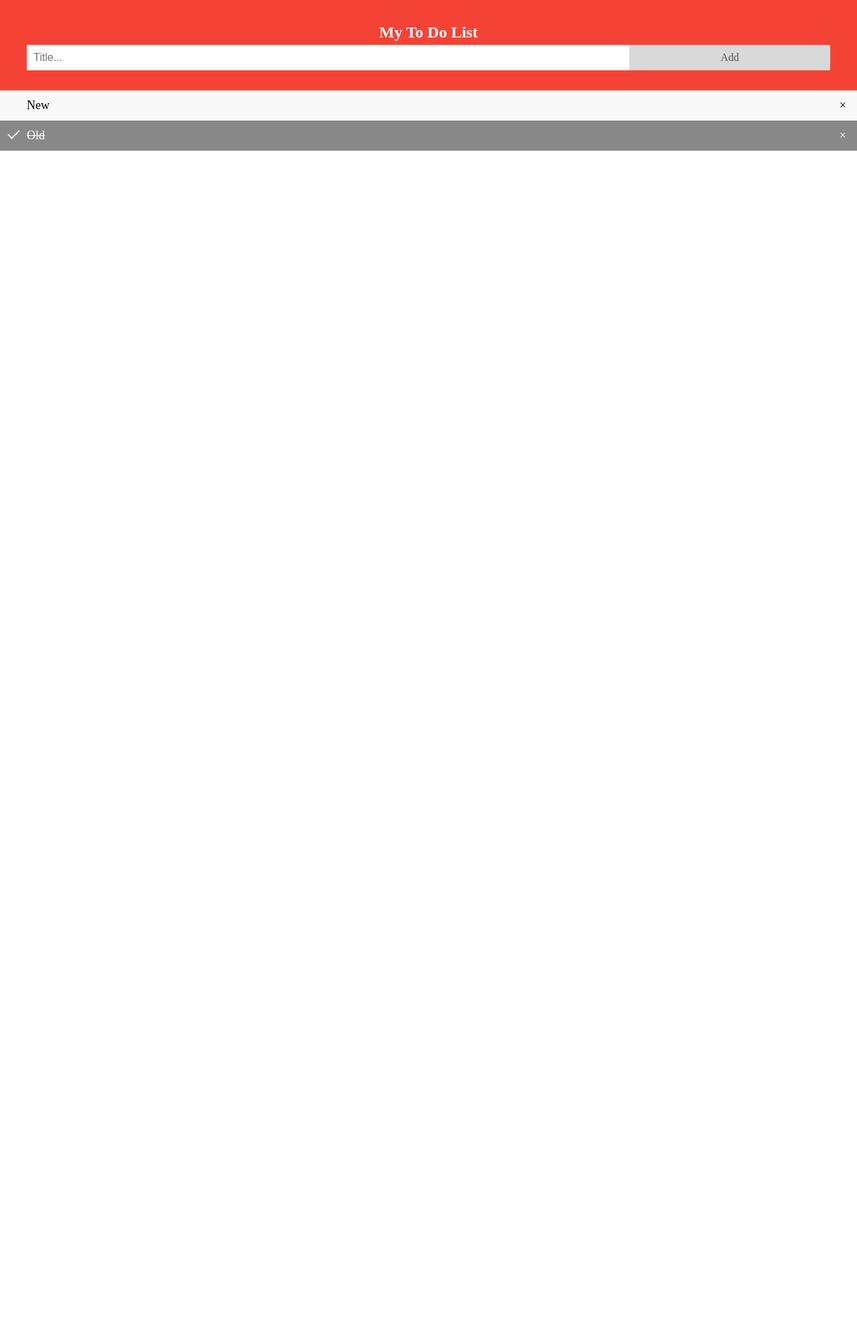
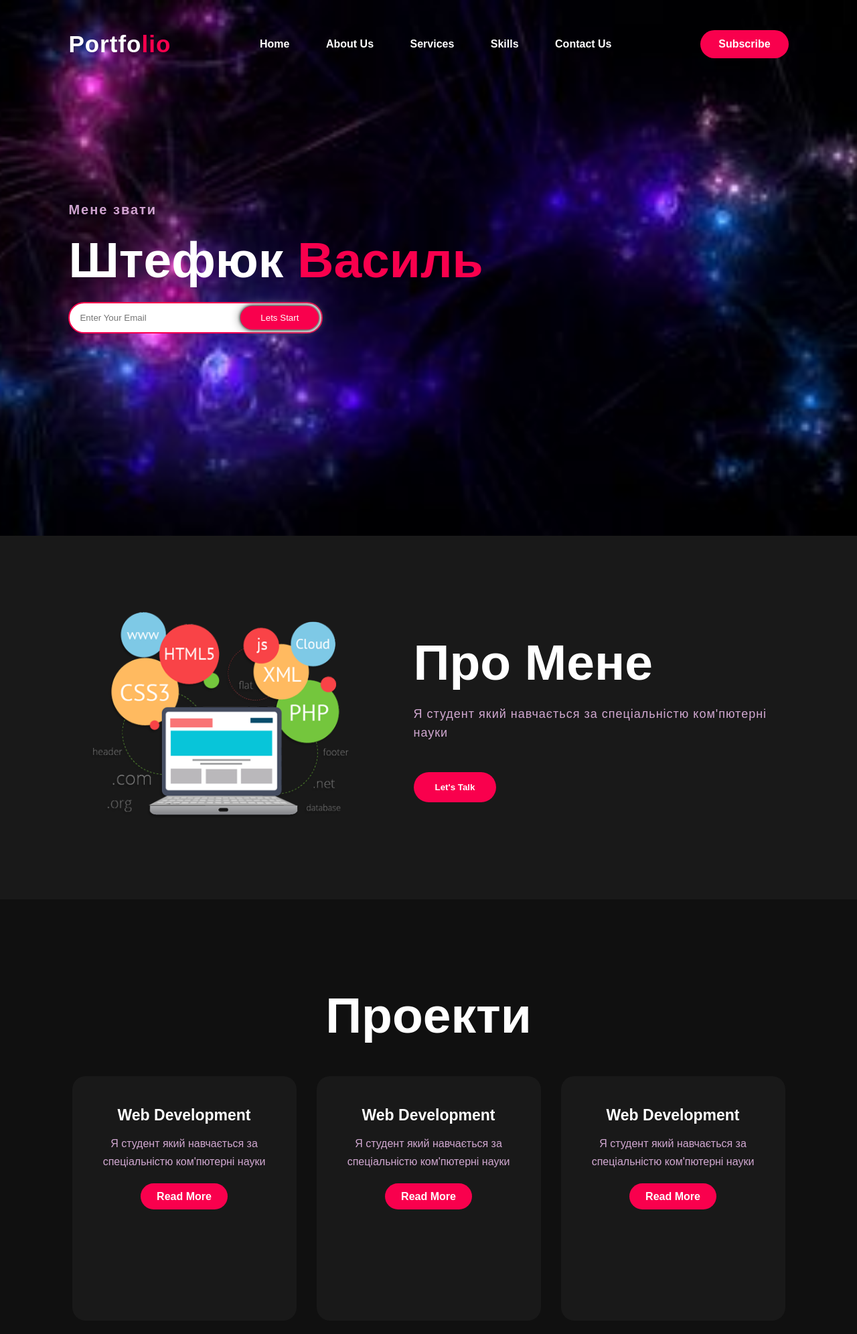
Before and after one commit to aqerw/l0, a plain HTML site: page index.html in a window 1280 px wide. Shown: the top 1992 px of the page at 67% size. Before the commit the page ends 800 px from the top, so only its background shows below. Drawn offline with Linux system fonts and the light colour scheme.

Commit message:
Add files via upload

```diff
--- /dev/null
+++ b/css/style.css
@@ -0,0 +1,304 @@
+*{
+	padding: 0;
+	margin: 0;
+	font-family: 'Josefin Sans', sans-serif;
+	box-sizing: border-box;
+}
+.hero{
+	height: 100vh;
+	width: 100%;
+	background-image: url(../img/background.jpg);
+	background-size: cover;
+	background-position: center;
+}
+nav{
+	display: flex;
+	align-items: center;
+	justify-content: space-between;
+	padding-top: 45px;
+	padding-left: 8%;
+	padding-right: 8%;
+}
+.logo{
+	color: white;
+	font-size: 35px;
+	letter-spacing: 1px;
+	cursor: pointer;
+}
+span{
+	color: #f9004d;
+}
+nav ul li{
+	list-style-type: none;
+	display: inline-block;
+	padding: 10px  25px;
+}
+nav ul li a{
+	color: white;
+	text-decoration: none;
+	font-weight: bold;
+	text-transform: capitalize;
+}
+nav ul li a:hover{
+	color: #f9004d;
+	transition: .4s;
+}
+.btn{
+	background-color:#f9004d;
+	color: white;
+	text-decoration: none;
+	border: 2px solid transparent;
+	font-weight: bold;
+	padding: 10px 25px;
+	border-radius: 30px;
+	transition: transform .4s;
+}
+.btn:hover{
+	transform: scale(1.2);
+}
+.content{
+	position: absolute;
+	top: 50%;
+	left:8%;
+	transform: translateY(-50%);
+}
+h1{
+	color: white;
+	margin: 20px 0px 20px;
+	font-size: 75px;
+}
+h3{
+	color: white;
+	font-size: 25px;
+	margin-bottom: 50px;
+}
+h4{
+	color: #fcfc;
+	letter-spacing: 2px;
+	font-size: 20px;
+}
+.newslatter form{
+	width: 380px;
+	max-width: 100%;
+	position: relative;
+}
+.newslatter form input:first-child{
+	display: inline-block;
+	width: 100%;
+	padding: 14px 130px 14px 15px;
+	border: 2px solid #f9004d;
+	outline: none;
+	border-radius: 30px;
+}
+.newslatter form input:last-child{
+	position: absolute;
+	display: inline-block;
+	outline: none;
+	border: none;
+	padding: 10px 30px;
+	border-radius: 30px;
+	background-color:#f9004d;
+	color: white;
+	box-shadow: 0px 0px 5px #000, 0px 0px 15px #858585;
+	top: 6px;
+	right: 6px;
+}
+
+.about{
+	width: 100%;
+	padding: 100px 0px;
+	background-color: #191919;
+}
+.about img{
+	height: auto;
+	width: 430px;
+}
+.about-text{
+	width: 550px;
+}
+.main{
+	width: 1130px;
+	max-width: 95%;
+	margin: 0 auto;
+	display: flex;
+	align-items: center;
+	justify-content: space-around;
+}
+.about-text h2{
+	color: white;
+	font-size: 75px;
+	text-transform: capitalize;
+	margin-bottom: 20px;
+}
+.about-text h5{
+	color: white;
+	letter-spacing: 2px;
+	font-size: 22px;
+	margin-bottom: 25px;
+	text-transform: capitalize;
+}
+.about-text p{
+	color: #fcfc;
+	letter-spacing: 1px;
+	line-height: 28px;
+	font-size: 18px;
+	margin-bottom: 45px;
+}
+button{
+	background-color:#f9004d;
+	color: white;
+	text-decoration: none;
+	border: 2px solid transparent;
+	font-weight: bold;
+	padding: 13px 30px;
+	border-radius: 30px;
+	transition: .4s;
+}
+button:hover{
+	background-color: transparent;
+	border: 2px solid #f9004d;
+	cursor: pointer;
+}
+
+.service{
+	background: #101010;
+	width: 100%;
+	padding: 100px 0px;
+}
+.title h2{
+	color: white;
+	font-size: 75px;
+	width: 1130px;
+	margin: 30px auto;
+	text-align: center;
+}
+.box{
+	display: flex;
+	justify-content: center;
+	align-items: center;
+	min-height: 400px;
+}
+.card{
+	height: 365px;
+	width: 335px;
+	padding: 20px 35px;
+	background: #191919;
+	border-radius: 20px;
+	margin: 15px;
+	position: relative;
+	overflow: hidden;
+	text-align: center;
+}
+.card i{
+	font-size: 50px;
+	display: block;
+	text-align: center;
+	margin: 25px 0px;
+	color: #f9004d;
+
+}
+h5{
+	color: white;
+	font-size: 23px;
+	margin-bottom: 15px;
+}
+.pra p{
+	color: #fcfc;
+	font-size: 16px;
+	line-height: 27px;
+	margin-bottom: 25px;
+}
+.card .button{
+	background-color:#f9004d;
+	color: white;
+	text-decoration: none;
+	border: 2px solid transparent;
+	font-weight: bold;
+	padding: 9px 22px;
+	border-radius: 30px;
+	transition: .4s;
+}
+.card .button:hover{
+	background-color: transparent;
+	border: 2px solid #f9004d;
+	cursor: pointer;
+}
+.contact-me{
+	width: 100%;
+	height: 290px;
+	background: #191919;
+	display: flex;
+	align-items: center;
+	flex-direction: column;
+	justify-content: center;
+}
+.contact-me p{
+	color: white;
+	font-size: 30px;
+	font-weight: bold;
+	margin-bottom: 25px;
+}
+.contact-me .button-two{
+	background-color:#f9004d;
+	color: white;
+	text-decoration: none;
+	border: 2px solid transparent;
+	font-weight: bold;
+	padding: 13px 30px;
+	border-radius: 30px;
+	transition: .4s;
+}
+.contact-me .button-two:hover{
+	background-color: transparent;
+	border: 2px solid #f9004d;
+	cursor: pointer;
+}
+footer{
+	position: relative;
+	width: 100%;
+	height: 400px;
+	background: #101010;
+	display: flex;
+	flex-direction: column;
+	align-items: center;
+	justify-content: center;
+}
+footer p:nth-child(1){
+	font-size: 30px;
+	color: white;
+	margin-bottom: 20px;
+	font-weight: bold;
+}
+footer p:nth-child(2){
+	color: white;
+	font-size: 17px;
+	width: 500px;
+	text-align: center;
+	line-height: 26px;
+}
+.social{
+	display: flex;
+}
+.social a{
+	width: 45px;
+	height: 45px;
+	display: flex;
+	align-items: center;
+	justify-content: center;
+	background:  #f9004d;
+	border-radius: 50%;
+	margin: 22px 10px;
+	color: white;
+	text-decoration: none;
+	font-size: 20px;
+}
+.social a:hover{
+	transform: scale(1.3);
+	transition: .3s;
+}
+.end{
+	position: absolute;
+	color:#f9004d;
+	bottom: 35px;
+	font-size: 14px;
+}
--- a/index.html
+++ b/index.html
@@ -1,200 +1,112 @@
 <!DOCTYPE html>
 <html>
 <head>
-<meta name="viewport" content="width=device-width, initial-scale=1">
-<style>
-body {
-  margin: 0;
-  min-width: 250px;
-}
+	<title>Portfolio website</title>
+	<link rel="stylesheet" type="text/css" href="css/style.css">
 
-/* Include the padding and border in an element's total width and height */
-* {
-  box-sizing: border-box;
-}
+	<link rel="preconnect" href="">
+  <link href="" rel="stylesheet">
 
-/* Remove margins and padding from the list */
-ul {
-  margin: 0;
-  padding: 0;
-}
 
-/* Style the list items */
-ul li {
-  cursor: pointer;
-  position: relative;
-  padding: 12px 8px 12px 40px;
-  list-style-type: none;
-  background: #eee;
-  font-size: 18px;
-  transition: 0.2s;
-
-  /* make the list items unselectable */
-  -webkit-user-select: none;
-  -moz-user-select: none;
-  -ms-user-select: none;
-  user-select: none;
-}
-
-/* Set all odd list items to a different color (zebra-stripes) */
-ul li:nth-child(odd) {
-  background: #f9f9f9;
-}
-
-/* Darker background-color on hover */
-ul li:hover {
-  background: #ddd;
-}
-
-/* When clicked on, add a background color and strike out text */
-ul li.checked {
-  background: #888;
-  color: #fff;
-  text-decoration: line-through;
-}
-
-/* Add a "checked" mark when clicked on */
-ul li.checked::before {
-  content: '';
-  position: absolute;
-  border-color: #fff;
-  border-style: solid;
-  border-width: 0 2px 2px 0;
-  top: 10px;
-  left: 16px;
-  transform: rotate(45deg);
-  height: 15px;
-  width: 7px;
-}
-
-/* Style the close button */
-.close {
-  position: absolute;
-  right: 0;
-  top: 0;
-  padding: 12px 16px 12px 16px;
-}
-
-.close:hover {
-  background-color: #f44336;
-  color: white;
-}
-
-/* Style the header */
-.header {
-  background-color: #f44336;
-  padding: 30px 40px;
-  color: white;
-  text-align: center;
-}
-
-/* Clear floats after the header */
-.header:after {
-  content: "";
-  display: table;
-  clear: both;
-}
-
-/* Style the input */
-input {
-  margin: 0;
-  border: none;
-  border-radius: 0;
-  width: 75%;
-  padding: 10px;
-  float: left;
-  font-size: 16px;
-}
-
-/* Style the "Add" button */
-.addBtn {
-  padding: 10px;
-  width: 25%;
-  background: #d9d9d9;
-  color: #555;
-  float: left;
-  text-align: center;
-  font-size: 16px;
-  cursor: pointer;
-  transition: 0.3s;
-  border-radius: 0;
-}
-
-.addBtn:hover {
-  background-color: #bbb;
-}
-</style>
 </head>
 <body>
 
-<div id="myDIV" class="header">
-  <h2 style="margin:5px">My To Do List</h2>
-  <input type="text" id="myInput" placeholder="Title...">
-  <span onclick="newElement()" class="addBtn">Add</span>
-</div>
 
-<ul id="myUL">
-  <li>New</li>
-  <li class="checked">Old</li>
-</ul>
+	<div class="hero">
+		<nav>
+			<h2 class="logo">Portfo<span>lio</span></h2>
+			<ul>
+				<li><a href="#">Home</a></li>
+				<li><a href="#">About Us</a></li>
+				<li><a href="#">Services</a></li>
+				<li><a href="#">Skills</a></li>
+				<li><a href="#">Contact Us</a></li>
+			</ul>
+			<a href="#" class="btn">Subscribe</a>
+		</nav>
 
-<script>
-// створення нопки закрити
-var myNodelist = document.getElementsByTagName("LI");
-var i;
-for (i = 0; i < myNodelist.length; i++) {
-  var span = document.createElement("SPAN");
-  var txt = document.createTextNode("\u00D7");
-  span.className = "close";
-  span.appendChild(txt);
-  myNodelist[i].appendChild(span);
-}
-
-// закрити лист
-var close = document.getElementsByClassName("close");
-var i;
-for (i = 0; i < close.length; i++) {
-  close[i].onclick = function() {
-    var div = this.parentElement;
-    div.style.display = "none";
-  }
-}
+		<div class="content">
+			<h4>Мене звати</h4>
+			<h1>Штефюк <span>Василь</span></h1>
+			<div class="newslatter">
+				<form>
+					<input type="email" name="email" id="mail" placeholder="Enter Your Email">
+					<input type="submit" name="submit" value="Lets Start">
+				</form>
+			</div>
+		</div>
+	</div>
 
 
-var list = document.querySelector('ul');
-list.addEventListener('click', function(ev) {
-  if (ev.target.tagName === 'LI') {
-    ev.target.classList.toggle('checked');
-  }
-}, false);
+	<section class="about">
+		<div class="main">
+			<img src="img/main-img.png">
+			<div class="about-text">
+				<h2>Про мене</h2>
+
+				<p>Я студент який навчається за спеціальністю ком'пютерні науки </p>
+				<button type="button">Let's Talk</button>
+			</div>
+		</div>
+	</section>
 
 
-function newElement() {
-  var li = document.createElement("li");
-  var inputValue = document.getElementById("myInput").value;
-  var t = document.createTextNode(inputValue);
-  li.appendChild(t);
-  if (inputValue === '') {
-    alert("You must write something!");
-  } else {
-    document.getElementById("myUL").appendChild(li);
-  }
-  document.getElementById("myInput").value = "";
+	<div class="service">
+		<div class="title">
+			<h2>Проекти</h2>
+		</div>
 
-  var span = document.createElement("SPAN");
-  var txt = document.createTextNode("\u00D7");
-  span.className = "close";
-  span.appendChild(txt);
-  li.appendChild(span);
+		<div class="box">
+			<div class="card">
+				<i class="fas fa-bars"></i>
+				<h5>Web Development</h5>
+				<div class="pra">
+					<p>Я студент який навчається за спеціальністю ком'пютерні науки</p>
 
-  for (i = 0; i < close.length; i++) {
-    close[i].onclick = function() {
-      var div = this.parentElement;
-      div.style.display = "none";
-    }
-  }
-}
-</script>
+					<p style="text-align: center;">
+						<a class="button" href="#">Read More</a>
+					</p>
+				</div>
+			</div>
 
+			<div class="card">
+				<i class="far fa-user"></i>
+				<h5>Web Development</h5>
+				<div class="pra">
+					<p>Я студент який навчається за спеціальністю ком'пютерні науки </p>
+
+					<p style="text-align: center;">
+						<a class="button" href="#">Read More</a>
+					</p>
+				</div>
+			</div>
+
+			<div class="card">
+				<i class="far fa-bell"></i>
+				<h5>Web Development</h5>
+				<div class="pra">
+					<p>Я студент який навчається за спеціальністю ком'пютерні науки </p>
+
+					<p style="text-align: center;">
+						<a class="button" href="#">Read More</a>
+					</p>
+				</div>
+			</div>
+		</div>
+	</div>
+
+	<div class="contact-me">
+
+	</div>
+
+	<footer>
+		<p></p>
+		<div class="social">
+			<a href="#"><i class="fab fa-facebook-f"></i></a>
+			<a href="#"><i class="fab fa-instagram"></i></a>
+			<a href="#"><i class="fab fa-dribbble"></i></a>
+		</div>
+
+	</footer>
 </body>
 </html>
```
Also changed, not shown: img/background.jpg (added), img/background1.jpg (added), img/firs.png (added), img/main-img — копия.jpg (added), img/main-img.png (added).
